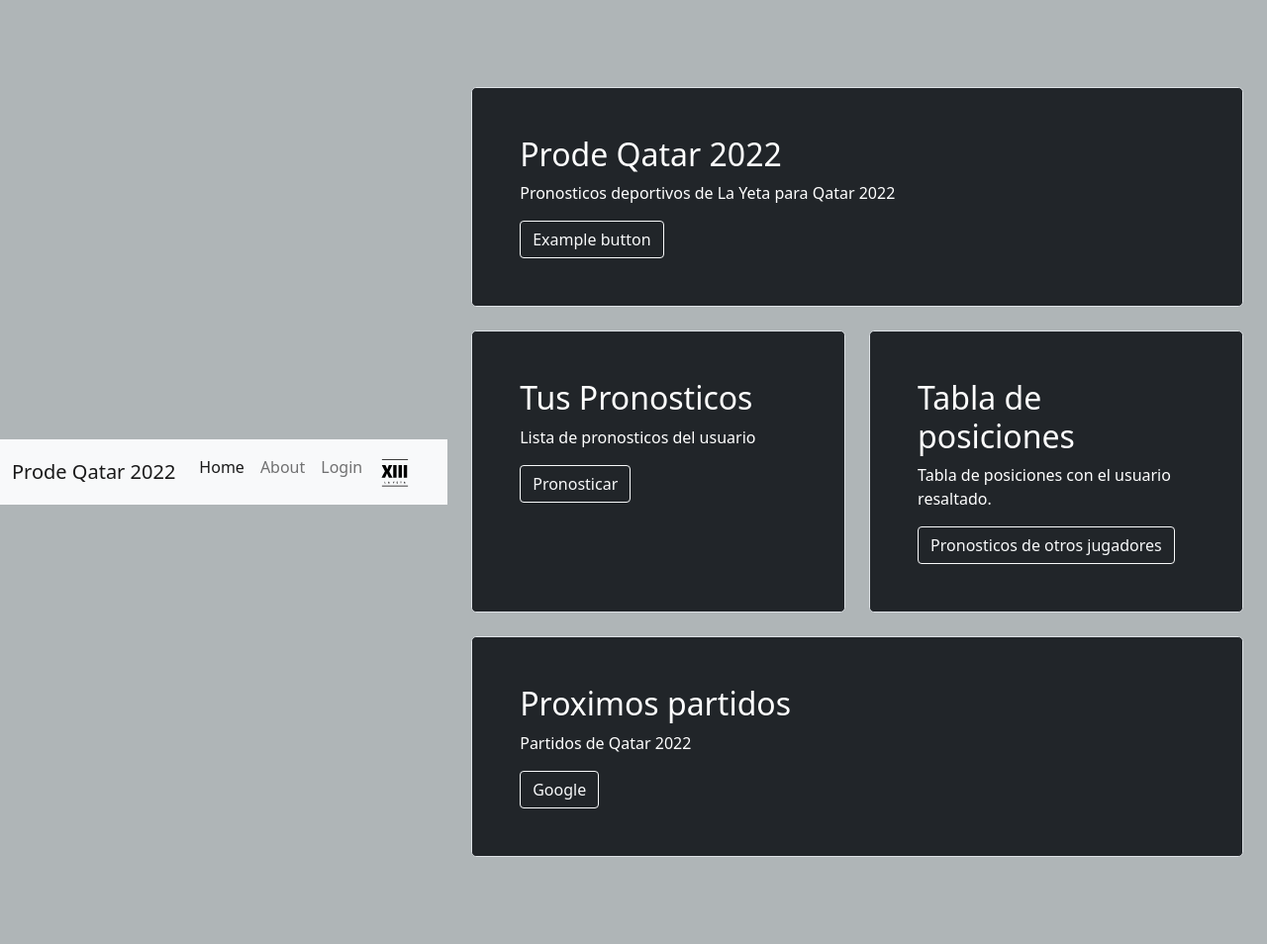
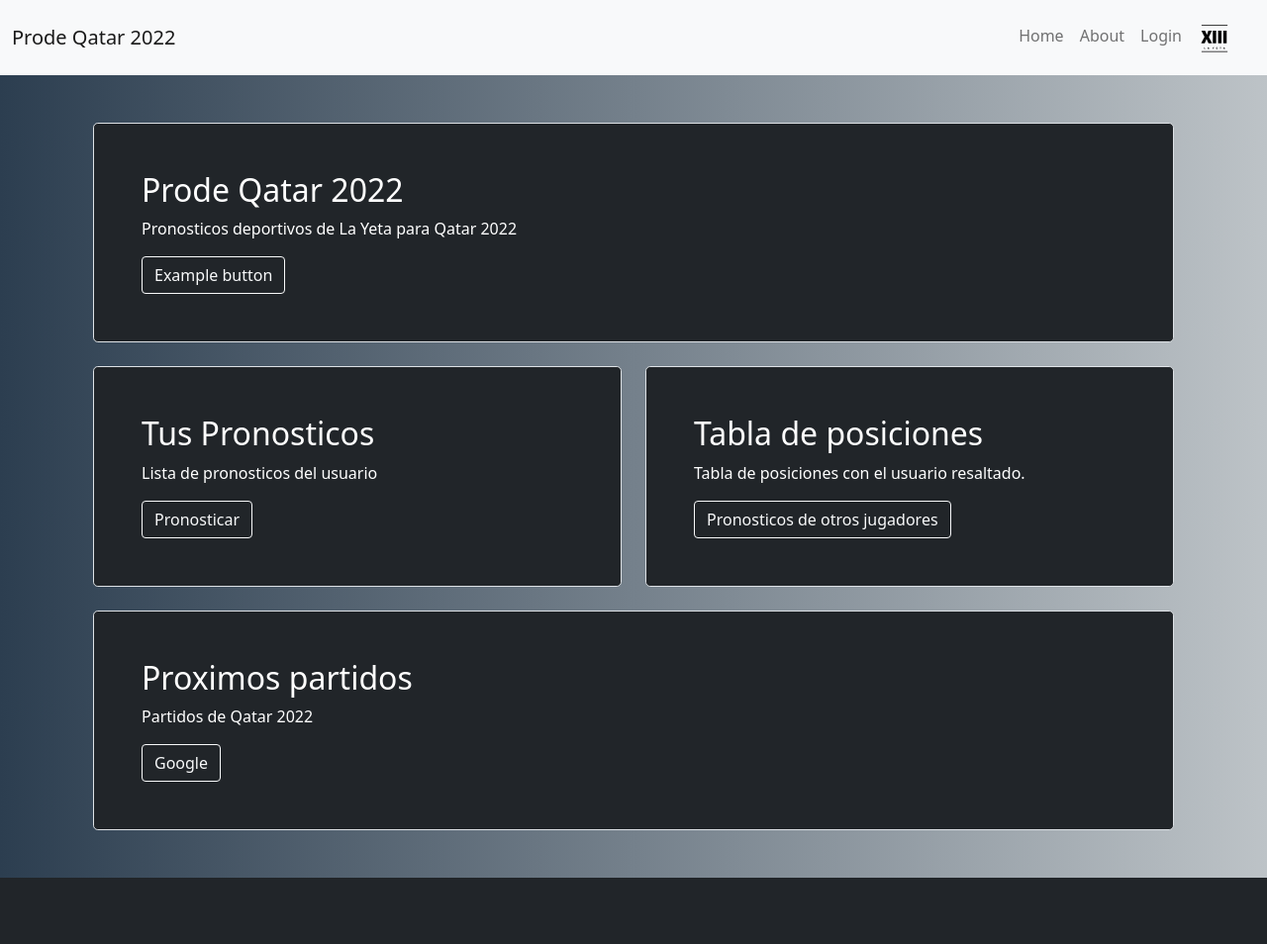
Before and after one commit to cmaffrand/ppweb, a Flask app: page / in a window 1280 px wide. Shown: the whole page at 99% size. After the commit the page ends 887 px from the top, so only its background shows below. Run offline with Flask 2, Linux system fonts and the light colour scheme.

Commit message:
Adds images, navbar logo, and changes colores

```diff
--- a/src/static/css/main.css
+++ b/src/static/css/main.css
@@ -1,8 +1,8 @@
 body {
-  height: 100%;
-  display: flex;
-  align-items: center;
-  padding-top: 40px;
-  padding-bottom: 40px;
-  background: #afb5b7;
+    background: #bdc3c7;
+    /* fallback for old browsers */
+    background: -webkit-linear-gradient(to right, #2c3e50, #bdc3c7);
+    /* Chrome 10-25, Safari 5.1-6 */
+    background: linear-gradient(to right, #2c3e50, #bdc3c7);
+    /* W3C, IE 10+/ Edge, Firefox 16+, Chrome 26+, Opera 12+, Safari 7+ */
 }
--- a/src/templates/home.html
+++ b/src/templates/home.html
@@ -1,4 +1,10 @@
 {% extends 'layout.html' %} {% block content %}
+
+<link
+      rel="stylesheet"
+      href="{{ url_for ('static', filename='css/main.css') }}"
+    />
+  </head>
 
 <div class="container py-4">
   <div class="row align-items-md-stretch">
--- a/src/templates/layout.html
+++ b/src/templates/layout.html
@@ -36,20 +36,19 @@
         </button>
         <div class="collapse navbar-collapse" id="navbarSupportedContent">
           <ul class="navbar-nav ms-auto mb-2 mb-lg-0">
-            <li class="nav-item">
-              <a class="nav-link active" aria-current="page" href="/">Home</a>
+            <li class="nav-item py-2">
+              <a class="nav-link" href="/">Home</a>
             </li>
-            <li class="nav-item">
+            <li class="nav-item py-2">
               <a class="nav-link" href="/about">About</a>
             </li>
-            <li class="nav-item">
+            <li class="nav-item py-2">
               <a class="nav-link" href="/login">Login</a>
             </li>
-            <li class="nav-item">
-              <a class="navbar-brand" href="#">
+
+              <a class="navbar-brand" href="/">
                 <img src="{{ user_image }}" alt="" width="50" height="50">
               </a>
-            </li>
         </div>
       </div>
     </nav>
--- a/src/templates/layout_signin.html
+++ b/src/templates/layout_signin.html
@@ -4,7 +4,6 @@
     <meta charset="UTF-8" />
     <meta name="viewport" content="width=device-width, initial-scale=1.0" />
     <meta http-equiv="X-UA-Compatible" content="ie=edge" />
-    <meta name="theme-color" content="#7952b3">
     <title>Signin to Prode Qatar 2022</title>
     <!-- Bootstrap 4 CSS-->
     <link
```
Also changed, not shown: src/static/css/signin.css (+6 -1 lines), src/img/layeta.jpg (renamed from src/static/img/layeta.jpg), src/img/layeta.png (renamed from src/static/img/layeta.png), src/img/layeta.svg (renamed from src/static/img/layeta.svg).
